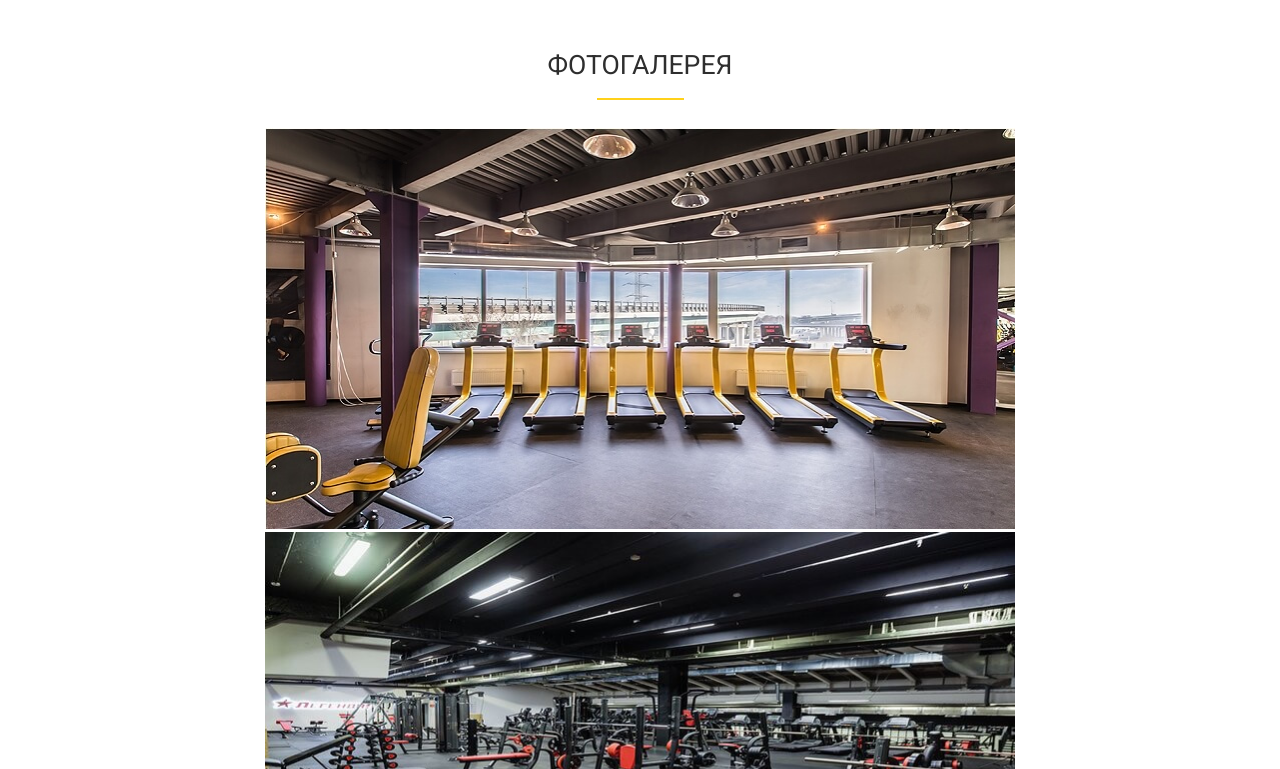
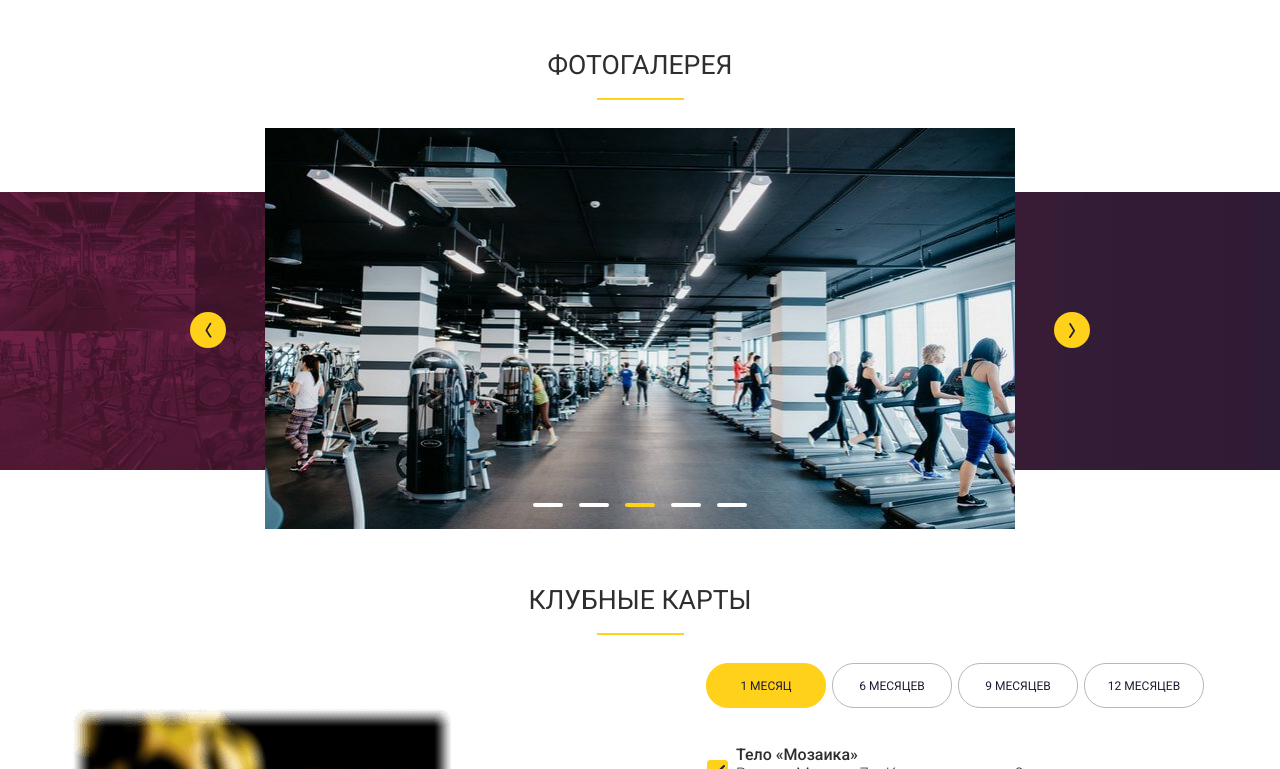
Before and after one commit to Rodina2016/graduation, a website built with webpack: page index.html in a window 1280 px wide. Shown: the part 2031-2800 px from the top of the page. Built offline with nearby package versions, Linux system fonts and the light colour scheme.

Commit message:
add dots and arrows to slider

```diff
--- a/css/custom.css
+++ b/css/custom.css
@@ -23,3 +23,70 @@
 header .head .club-select .clubs-list ul.show {
     display: block;
 }
+
+.gallery-slider {
+    position: relative;
+}
+
+.gallery-slider .slide {
+    display: none;
+    opacity: 0;
+}
+
+.gallery-slider .slide.active {
+    display: block;
+    opacity: 1;
+}
+
+.dots {
+    position: absolute;
+    left: -50%;
+    transform: translateX(50%);
+    width: 100%;
+    bottom: 25px;
+    display: flex;
+    justify-content: center;
+}
+
+.dot {
+    width: 30px;
+    height: 4px;
+    margin: 0 8px;
+    background-color: #fff;
+    border-radius: 4px;
+}
+
+.dot-active {
+    background-color: #ffd11a;
+}
+
+.arrows {
+    position: absolute;
+    left: 0;
+    display: flex;
+    justify-content: space-between;
+    width: 100%;
+}
+
+.arrow-item {
+    width: 36px;
+    height: 36px;
+    border-radius: 50%;
+    background-color: #ffd11a;
+    background-repeat: no-repeat;
+    background-position: center;
+    cursor: pointer;
+}
+
+.arrow-right {
+    background-image: url("../images/arrow-right.png");
+}
+
+.arrow-left {
+    background-image: url("../images/arrow-left.png");
+}
+
+.gallery-slider .arrows {
+    top: 50%;
+    transform: translateY(-50%);
+}
--- a/index.html
+++ b/index.html
@@ -278,7 +278,7 @@
     <div class="gallery-bg">
         <div class="wrapper">
             <div class="gallery-slider">
-                <div class="slide">
+                <div class="slide active">
                     <img src="images/gallery/photo1.jpg" alt="">
                 </div>
                 <div class="slide">
--- a/src/index.js
+++ b/src/index.js
@@ -7,10 +7,12 @@ import hidePresent from "./modules/present/present";
 import actionSubMenu from "./modules/sub-menu/sub-menu";
 
 document.addEventListener('DOMContentLoaded', () => {
-    const mainSlider = document.querySelector('.main-slider');
+    const mainSlider = document.querySelector('.main-slider'),
+        gallery = document.getElementById('gallery').querySelector('.gallery-slider');
     modalHelper.actionModal();
     showTop();
     slider(mainSlider);
+    slider(gallery, true, true);
     mobMenu.actionMobMenu();
     mobMenu.stickMenu();
     hidePresent();
--- a/src/modules/slider/slider.js
+++ b/src/modules/slider/slider.js
@@ -1,31 +1,123 @@
-const slider = (slide) => {
+const slider = (slide, pagination = false, arrow = false) => {
     const slides = slide.querySelectorAll('.slide');
     let currentSlide = 0;
     let interval;
 
     const prevSlide = (elem, index, strClass) => {
-        elem[index].classList.remove(strClass);
+        if(elem[index]) elem[index].classList.remove(strClass);
     };
 
     const nextSlide = (elem, index, strClass) => {
-        elem[index].classList.add(strClass);
+        if(elem[index]) elem[index].classList.add(strClass);
+    };
+
+    const initDots = () => {
+        const dotsContainer = document.createElement('div');
+        dotsContainer.classList.add('dots');
+        slides.forEach(() => {
+            const dot = document.createElement('div');
+            dot.classList.add('dot');
+            dot.classList.add('dot');
+            dotsContainer.append(dot);
+        });
+        slide.insertAdjacentElement('beforeend', dotsContainer);
+        const dots = slide.querySelectorAll('.dot');
+        if(dots) {
+            dots[0].classList.add('dot-active');
+        }
+    };
+
+    const initArrow = () => {
+        const arrowBlock = document.createElement('div');
+        arrowBlock.classList.add('arrows');
+
+        const arrowLeft = document.createElement('div');
+        arrowLeft.classList.add('arrow-left');
+        arrowLeft.classList.add('arrow-item');
+        arrowLeft.setAttribute('id','#arrow-left');
+
+        const arrowRight = document.createElement('div');
+        arrowRight.classList.add('arrow-right');
+        arrowRight.classList.add('arrow-item');
+        arrowRight.setAttribute('id','#arrow-right');
+
+        arrowBlock.insertAdjacentElement('beforeend', arrowLeft);
+        arrowBlock.insertAdjacentElement('beforeend', arrowRight);
+        slide.insertAdjacentElement('beforeend', arrowBlock);
     };
 
     const autoPlaySlide = () => {
+        const dots = slide.querySelectorAll('.dot');
+
+            prevSlide(slides, currentSlide, 'active');
+            prevSlide(dots, currentSlide, 'dot-active');
+            currentSlide++;
+            if (currentSlide >= slides.length) {
+                currentSlide = 0;
+            }
+            nextSlide(slides, currentSlide, 'active');
+            nextSlide(dots, currentSlide, 'dot-active');
+
+    };
+
+    slide.addEventListener('click', (event) => {
+        event.preventDefault();
+        const dots = slide.querySelectorAll('.dot');
+        let target = event.target;
+
+        if(!target.matches('.arrow-right, .arrow-left, .dot')) {
+            return;
+        }
+
         prevSlide(slides, currentSlide, 'active');
-        //prevSlide(dots, currentSlide, 'dot-active');
-        currentSlide++;
-        if (currentSlide >= slides.length) {
+        prevSlide(dots, currentSlide, 'dot-active');
+
+        if (target.matches('.arrow-right')) {
+            currentSlide++;
+        } else if (target.matches('.arrow-left')) {
+            currentSlide--;
+        } else if (target.matches('.dot')) {
+            dots.forEach((elem, ind) => {
+                if (elem === target) {
+                    currentSlide = ind;
+                }
+            })
+        }
+
+        if(currentSlide >= slides.length) {
             currentSlide = 0;
         }
+
+        if(currentSlide < 0) {
+            currentSlide = slides.length - 1;
+        }
+
         nextSlide(slides, currentSlide, 'active');
-        //nextSlide(dots, currentSlide, 'dot-active');
-    };
+        nextSlide(dots, currentSlide, 'dot-active');
+    });
+
+    slide.addEventListener('mouseover', (event) => {
+        if(event.target.matches('.arrow-item') || event.target.matches('.dot')) {
+            stopSlide();
+        }
+    });
+
+    slide.addEventListener('mouseout', (event) => {
+        if(event.target.matches('.arrow-item') || event.target.matches('.dot')) {
+            startSlide();
+        }
+    });
 
     const startSlide = (time = 1500) => {
         interval = setInterval(autoPlaySlide, time);
     };
 
+    const stopSlide = () => {
+        clearInterval(interval);
+    };
+
+    if(pagination) initDots();
+    if(arrow) initArrow();
     startSlide(2500);
 
 };
--- a/src/modules/sub-menu/sub-menu.js
+++ b/src/modules/sub-menu/sub-menu.js
@@ -1,7 +1,6 @@
  const actionSubMenu = () => {
     document.addEventListener('click', (event) => {
         const target = event.target;
-        console.log(target.parentNode);
         if(target.closest('.club-select') && target.parentNode.querySelector('ul')) {
             target.parentNode.querySelector('ul').classList.toggle('show');
         };
```
Also changed, not shown: dist/main.js.
